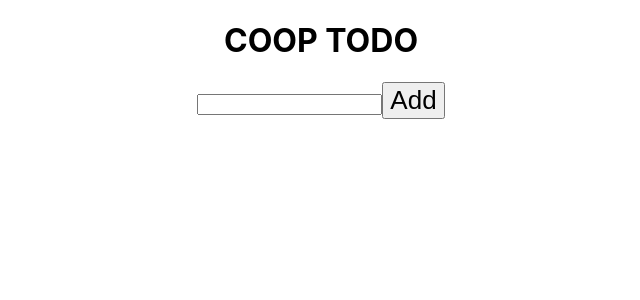
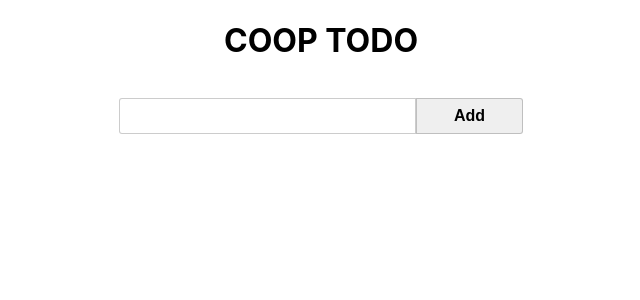
Before and after one commit to antonjaldegren/coop-todo, a React (Vite) app: page / in a window 1280 px wide. Shown: the top 300 px of the page, without its empty margins (319-959 px from the left). Built offline with nearby package versions, Linux system fonts and the light colour scheme.

Commit message:
Customized overall styling

```diff
--- a/src/App.css
+++ b/src/App.css
@@ -1,42 +1,69 @@
-.App {
-  text-align: center;
+:root {
+	--btn-bg: rgb(130, 130, 130);
+	--btn-bg-disabled: rgb(180, 180, 180);
+	--color-completed: rgb(50, 220, 0);
 }
 
-.App-logo {
-  height: 40vmin;
-  pointer-events: none;
+.App {
+	width: 100%;
+	max-width: 1024px;
+	margin: 0 auto;
+	display: flex;
+	justify-content: center;
+	align-items: center;
+	flex-direction: column;
+	gap: 1rem;
 }
 
-@media (prefers-reduced-motion: no-preference) {
-  .App-logo {
-    animation: App-logo-spin infinite 20s linear;
-  }
+input,
+button {
+	font-size: 1rem;
+	padding: 0.5em 1em;
+	outline: none;
+	border: 1px solid rgba(0, 0, 0, 0.2);
 }
 
-.App-header {
-  background-color: #282c34;
-  min-height: 100vh;
-  display: flex;
-  flex-direction: column;
-  align-items: center;
-  justify-content: center;
-  font-size: calc(10px + 2vmin);
-  color: white;
+input:focus,
+button:hover {
+	border: 1px solid rgba(0, 0, 0, 0.5);
 }
 
-.App-link {
-  color: #61dafb;
+button:not(:disabled) {
+	cursor: pointer;
 }
 
-@keyframes App-logo-spin {
-  from {
-    transform: rotate(0deg);
-  }
-  to {
-    transform: rotate(360deg);
-  }
+form {
+	width: 100%;
+	max-width: 40ch;
+	display: flex;
+	justify-content: center;
+	align-items: center;
 }
 
-button {
-  font-size: calc(10px + 2vmin);
+form input {
+	border-radius: 3px 0 0 3px;
+	flex: 1;
 }
+
+form button {
+	border-radius: 0 3px 3px 0;
+	width: 12ch;
+	font-weight: 600;
+}
+
+.todo {
+	width: 100%;
+	max-width: 40ch;
+	border-bottom: 2px solid rgba(0, 0, 0, 0.2);
+}
+
+.todo .title {
+	text-align: center;
+}
+
+.todo.completed .title {
+	text-decoration: line-through;
+	text-decoration-skip-ink: none;
+	text-decoration-thickness: 0.2em;
+	text-decoration-color: rgba(0, 0, 0, 0.75);
+}
--- a/src/index.css
+++ b/src/index.css
@@ -1,13 +1,22 @@
+:root {
+  --main-font: -apple-system, BlinkMacSystemFont, 'Segoe UI', 'Roboto', 'Oxygen',
+  'Ubuntu', 'Cantarell', 'Fira Sans', 'Droid Sans', 'Helvetica Neue',
+  sans-serif;
+  --text-color: black;
+  --background-color: white;
+}
+
+* {
+  box-sizing: border-box;
+}
+
 body {
   margin: 0;
-  font-family: -apple-system, BlinkMacSystemFont, 'Segoe UI', 'Roboto', 'Oxygen',
-    'Ubuntu', 'Cantarell', 'Fira Sans', 'Droid Sans', 'Helvetica Neue',
-    sans-serif;
+  font-family: var(--main-font);
+  color: var(--text-color);
   -webkit-font-smoothing: antialiased;
   -moz-osx-font-smoothing: grayscale;
+  background-color: var(--background-color);
+  min-height: 100vh;
+  width: 100vw;
 }
-
-code {
-  font-family: source-code-pro, Menlo, Monaco, Consolas, 'Courier New',
-    monospace;
-}
```
